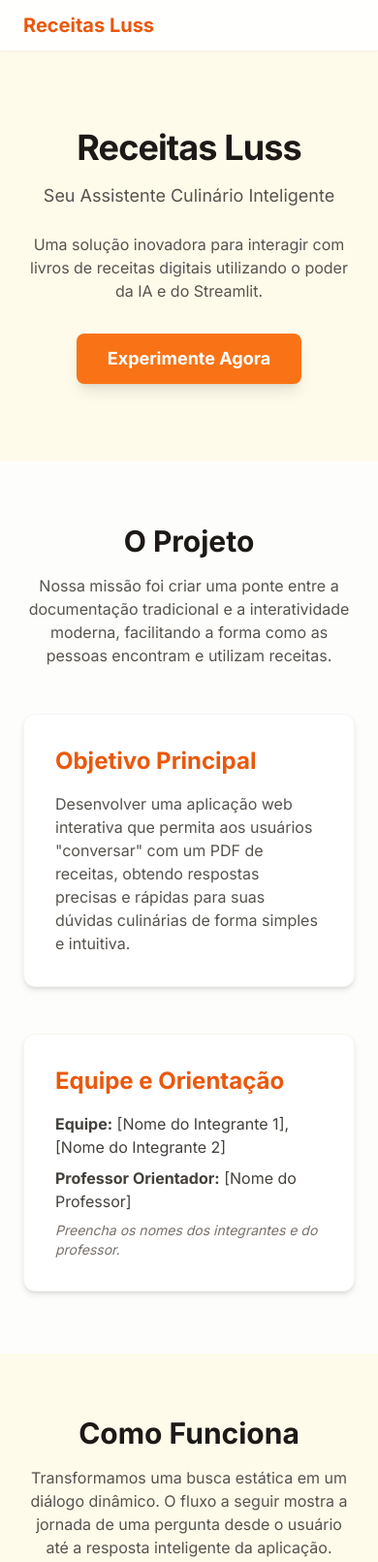
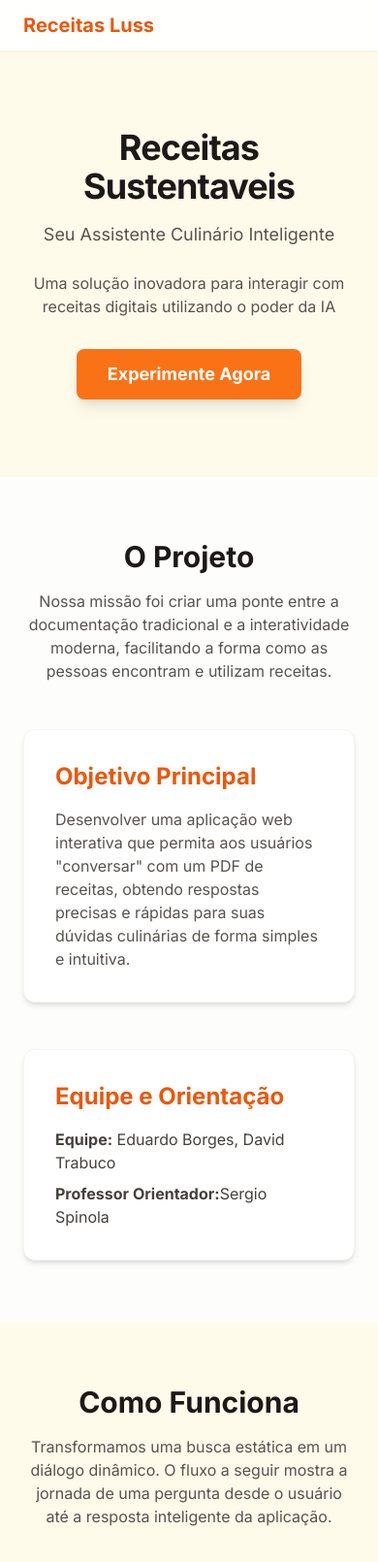
Before and after one commit to eduardoborgs/Receitas, a plain HTML site: page index.html in a window 390 px wide. Shown: the top 1611 px of the page at 97% size. Drawn offline with nearby package versions, Linux system fonts and the light colour scheme.

Commit message:
Update index.html

```diff
--- a/index.html
+++ b/index.html
@@ -42,9 +42,9 @@
     <main>
         <section id="home" class="text-center py-20 md:py-32 bg-amber-50">
             <div class="container mx-auto px-6">
-                <h2 class="text-4xl md:text-6xl font-bold tracking-tight text-stone-900">Receitas Luss</h2>
+                <h2 class="text-4xl md:text-6xl font-bold tracking-tight text-stone-900">Receitas Sustentaveis</h2>
                 <p class="mt-4 text-lg md:text-xl text-stone-600 max-w-3xl mx-auto">Seu Assistente Culinário Inteligente</p>
-                <p class="mt-6 text-base text-stone-600 max-w-2xl mx-auto">Uma solução inovadora para interagir com livros de receitas digitais utilizando o poder da IA e do Streamlit.</p>
+                <p class="mt-6 text-base text-stone-600 max-w-2xl mx-auto">Uma solução inovadora para interagir com receitas digitais utilizando o poder da IA</p>
                 <a href="https://receitas-luss.streamlit.app/" target="_blank" class="mt-8 inline-block bg-orange-500 text-white px-8 py-3 rounded-lg text-lg font-semibold hover:bg-orange-600 transition-all duration-300 transform hover:scale-105 shadow-lg">Experimente Agora</a>
             </div>
         </section>
@@ -61,9 +61,8 @@
                     <div class="bg-white p-8 rounded-xl shadow-md border border-stone-100">
                         <h4 class="text-2xl font-bold text-orange-600">Equipe e Orientação</h4>
                         <div class="mt-4 space-y-2">
-                             <p class="text-stone-700"><strong>Equipe:</strong> [Nome do Integrante 1], [Nome do Integrante 2]</p>
-                             <p class="text-stone-700"><strong>Professor Orientador:</strong> [Nome do Professor]</p>
-                             <p class="text-sm text-stone-500 italic">Preencha os nomes dos integrantes e do professor.</p>
+                             <p class="text-stone-700"><strong>Equipe:</strong> Eduardo Borges, David Trabuco</p>
+                             <p class="text-stone-700"><strong>Professor Orientador:</strong>Sergio Spinola</p>
                         </div>
                     </div>
                 </div>
@@ -130,7 +129,7 @@
                         <p class="mt-2 text-sm text-stone-500">Framework que transforma nosso script em uma interface web interativa e amigável.</p>
                     </div>
                      <div class="bg-white p-6 rounded-lg shadow-md border border-stone-100 text-center">
-                        <h4 class="font-bold text-xl text-orange-600">Chat-AI Tech</h4>
+                        <h4 class="font-bold text-xl text-orange-600">Chat-PDF</h4>
                         <p class="mt-2 text-sm text-stone-500">Tecnologia de IA que permite "ler" e "entender" o PDF para extrair respostas precisas.</p>
                     </div>
                      <div class="bg-white p-6 rounded-lg shadow-md border border-stone-100 text-center">
@@ -229,7 +228,7 @@
             new Chart(ctx, {
                 type: 'radar',
                 data: {
-                    labels: ['Python (Backend)', 'Streamlit (Frontend)', 'Chat-AI (Core Logic)', 'GitHub (DevOps)'],
+                    labels: ['Python (Backend)', 'Streamlit (Frontend)', 'Chat-PDF (Core Logic)', 'GitHub (DevOps)'],
                     datasets: [{
                         label: 'Foco da Tecnologia no Projeto',
                         data: [9, 8, 10, 7],
```
